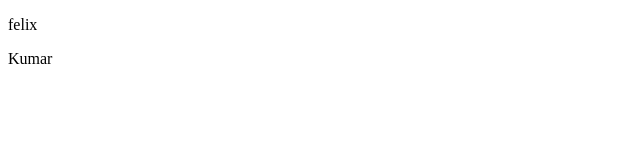
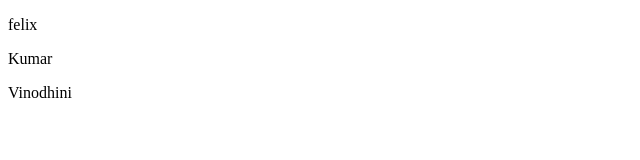
Before and after one commit to Felixvino/Test, a plain HTML site: page Index.html in a window 1280 px wide. Shown: the full height of the page, 0-640 px from the left. Drawn offline with Linux system fonts and the light colour scheme.

Commit message:
vino added

```diff
--- a/Index.html
+++ b/Index.html
@@ -8,5 +8,6 @@
 <body>
   <p>felix</p>
   <p>Kumar</p>
+  <p>Vinodhini</p>
 </body>
 </html>
```
